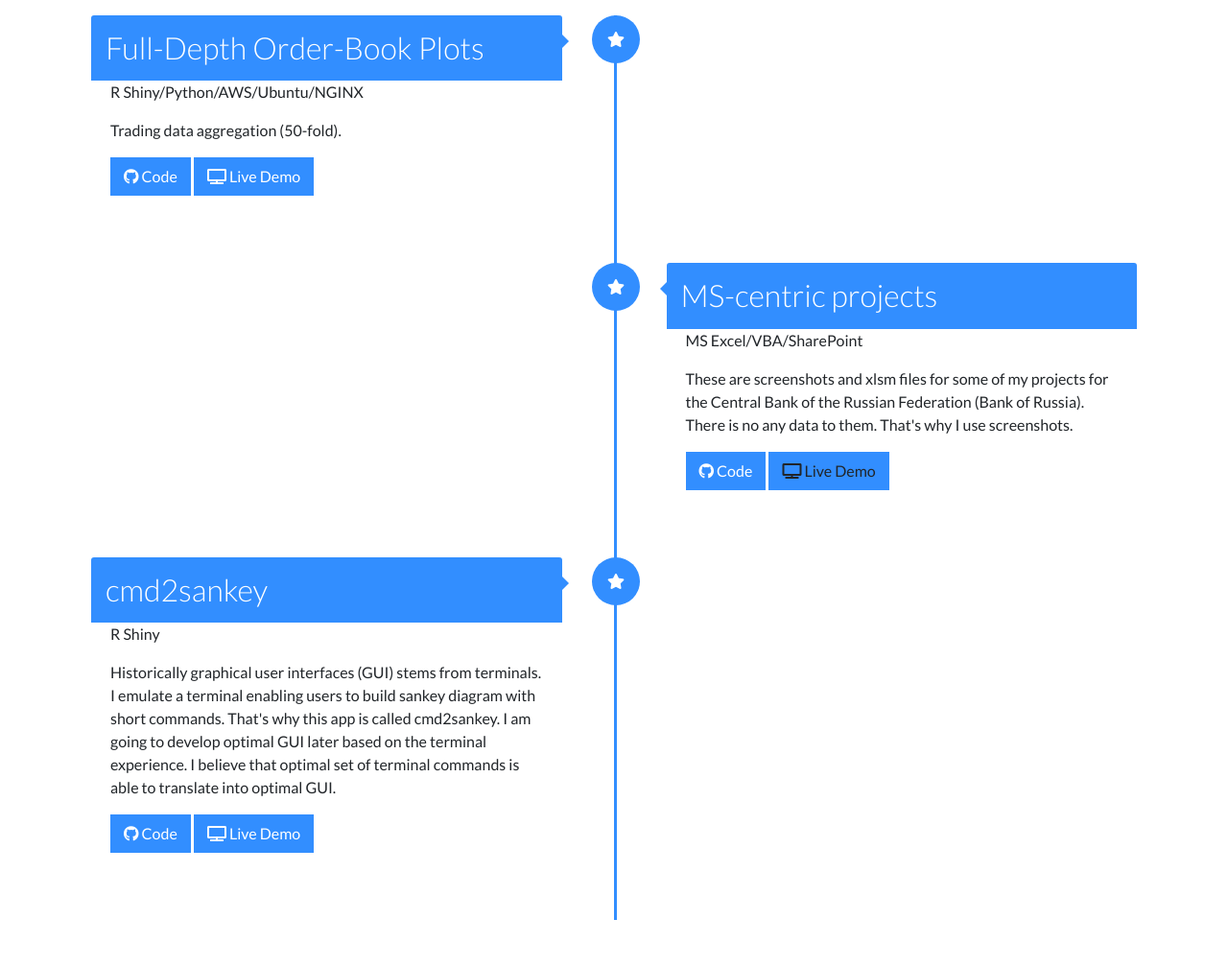
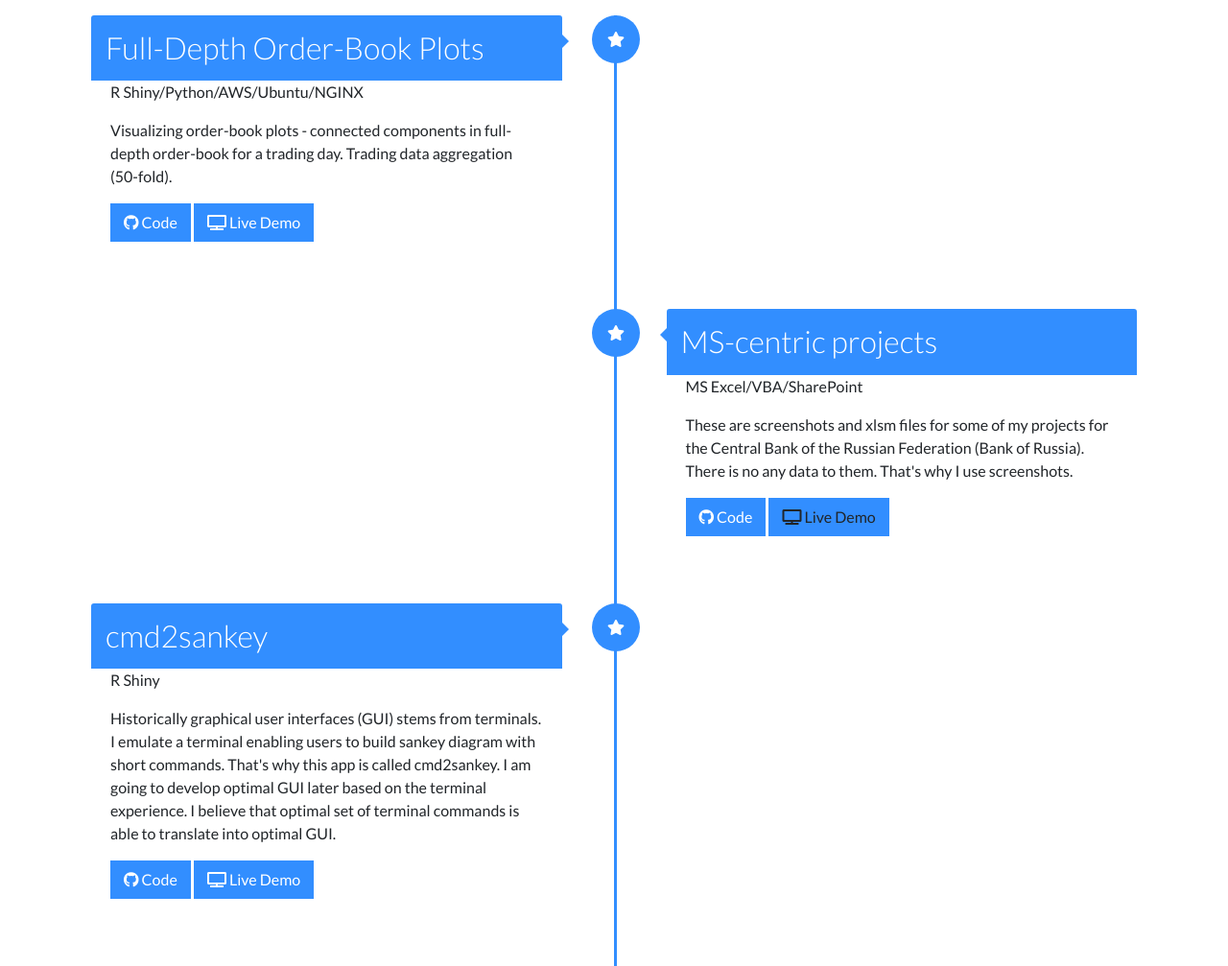
Before and after one commit to leonid-tkach/portfolio, a plain HTML site: page index.html in a window 1280 px wide. Shown: the part 1420-2427 px from the top of the page at 96% size. Drawn offline with nearby package versions, Linux system fonts and the light colour scheme.

Commit message:
obp description

```diff
--- a/index.html
+++ b/index.html
@@ -143,7 +143,7 @@
                     <p>R Shiny/Python/AWS/Ubuntu/NGINX</p>
                 </div>
                 <p>
-                  Trading data aggregation (50-fold).
+                  Visualizing order-book plots - connected components in full-depth order-book for a trading day. Trading data aggregation (50-fold).
                 </p>
                 <a href="https://github.com/leonid-tkach/order-book-plots" class="btn"><i class="fab fa-github"></i> Code</a>
                 <a href="https://orderbookplots.sleepyapper.com/" class="btn"><i class="fas fa-tv"></i> Live Demo</a>
```
